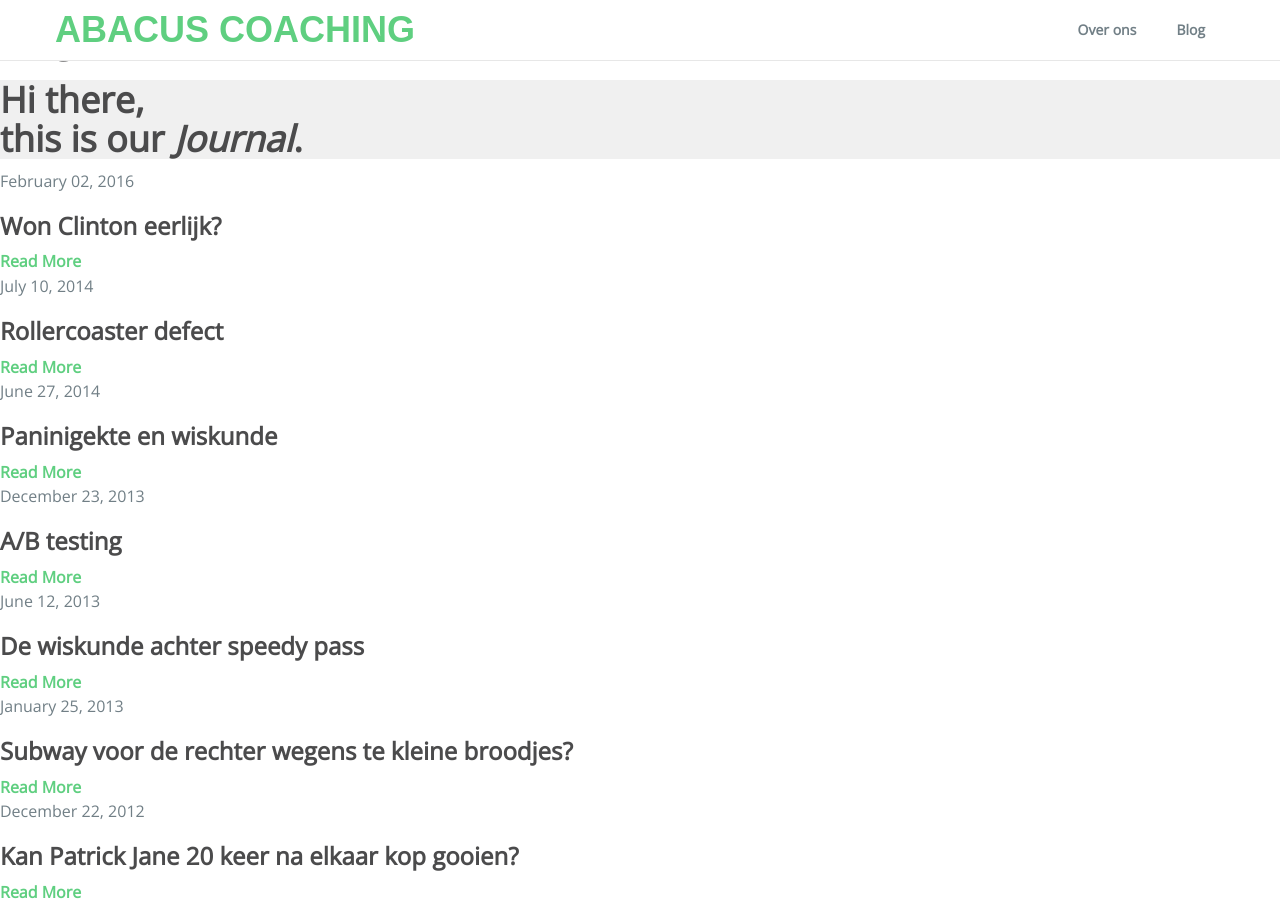
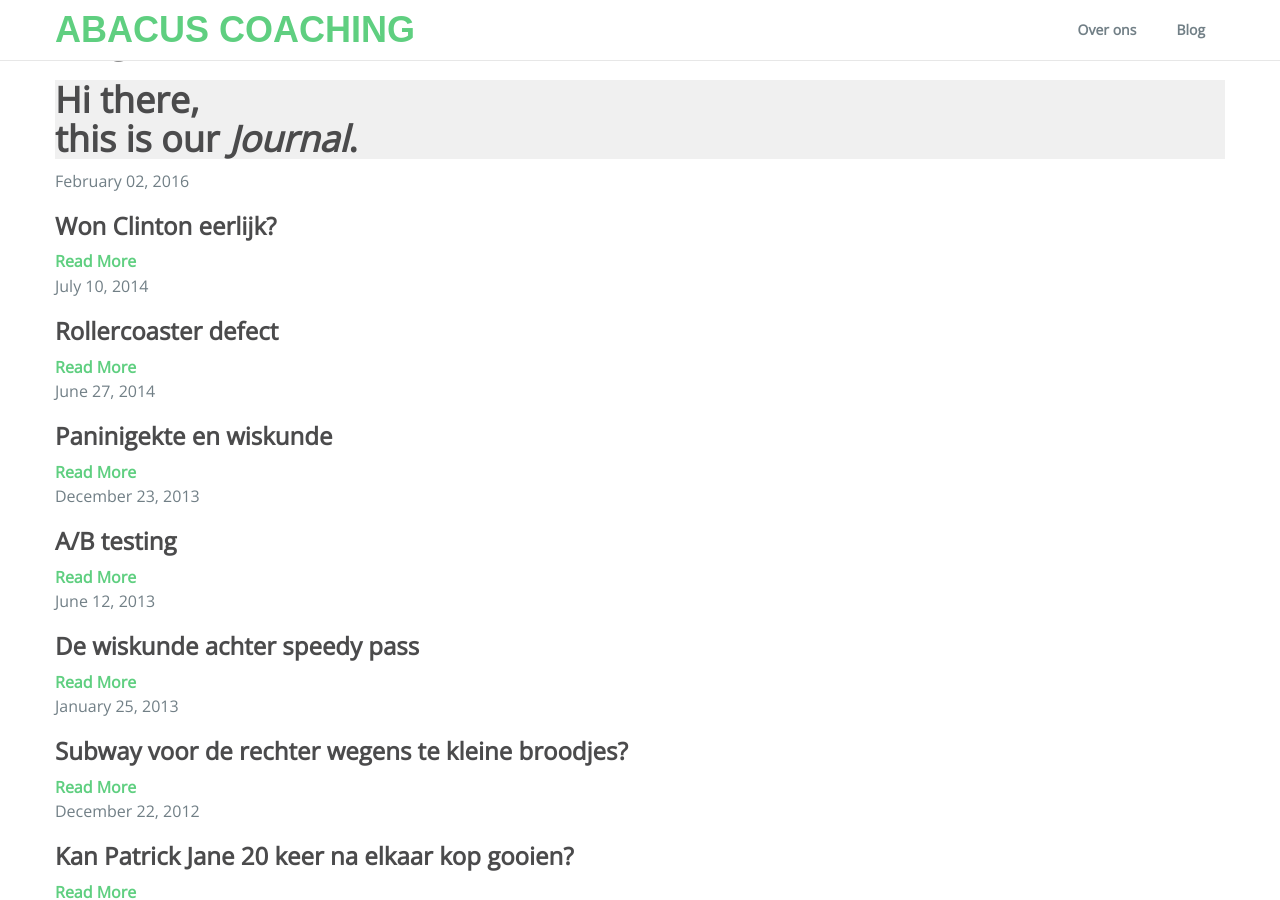
Before and after one commit to AbacusCoaching/AbacusCoaching.github.io, a Jekyll site: the page built from blog.html, in a window 1280 px wide and 900 px high. Built offline with Jekyll 4.4.1, drawn with Linux system fonts in a browser that asks for light colours; some web fonts are replaced.

Commit message:
added container and row divs.

```diff
--- a/_layouts/page.html
+++ b/_layouts/page.html
@@ -1,14 +1,14 @@
 ---
 layout: default
 ---
-<article class="post">
+<div class="container">
+  <div class="row">
+    <h1 class="post-title">{{ page.title | escape }}</h1>
 
-  <header class="post-header">
-    <h1 class="post-title">{{ page.title | escape }}</h1>
-  </header>
 
-  <div class="post-content">
-    {{ content }}
+    <div class="post-content">
+      {{ content }}
+    </div>
+
   </div>
-
-</article>
+</div>
```
